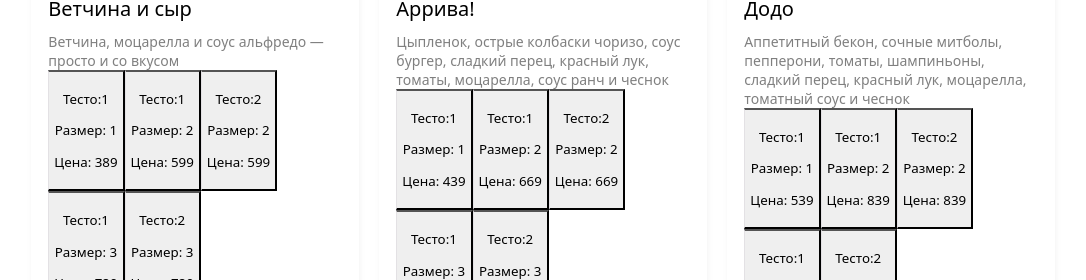
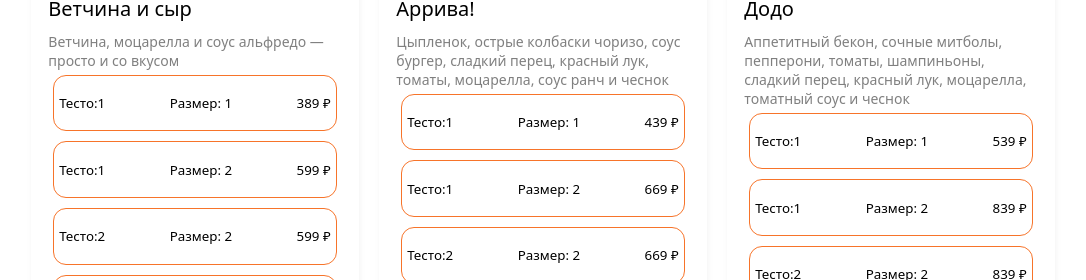
Before and after one commit to kjuliana/re-pizza, a Next.js app: page /basket in a window 1280 px wide. Shown: the part 520-800 px from the top of the page, without its empty margins (97-1183 px from the left). Built offline with nearby package versions, Linux system fonts and the light colour scheme.

Commit message:
basket with options

```diff
--- a/components/BasketItem/BasketItem.module.css
+++ b/components/BasketItem/BasketItem.module.css
@@ -30,5 +30,15 @@
 }
 
 .name {
+
+}
+
+.notes {
+    color: var(--font-main-color);
+    font-size: 14px;
+    font-weight: 400;
+}
+
+.nameWrapper {
     padding: 0 10px;
 }
--- a/components/BasketItem/BasketItem.tsx
+++ b/components/BasketItem/BasketItem.tsx
@@ -6,19 +6,25 @@
     id: string,
     image: string,
     name: string,
-    cost: number
+    cost: number,
+    shoppingItemId: string,
+    dough: number,
+    size: number
 }
 
-const BasketItem = ({id, image, name, cost}: BasketItemProps) => {
-
+const BasketItem = ({id, image, name, cost, shoppingItemId, dough, size}: BasketItemProps) => {
     return (
         <div className={styles.root}>
             <div className={styles.information}>
                 <img className={styles.image} src={image} alt={name}/>
-                <div className={styles.name}>{name}</div>
+                <div className={styles.nameWrapper}>
+                    <div className={styles.name}>{name}</div>
+                    {dough && <div className={styles.notes}> Тесто {dough}</div>}
+                    {size && <div className={styles.notes}>Размер {size}</div>}
+                </div>
             </div>
             <div className={styles.options}>
-                <ProductCounter id={id}/>
+                <ProductCounter id={id} shoppingItemId={shoppingItemId}/>
             </div>
             <span className={styles.price}>{cost} ₽</span>
         </div>
--- a/components/ProductCard/ProductCard.module.css
+++ b/components/ProductCard/ProductCard.module.css
@@ -44,10 +44,16 @@
 
 .variants {
     display: flex;
+    flex-direction: column;
     flex-wrap: wrap;
 }
 
 .variant {
-    border-left: 1px solid rgba(217, 213, 218, 0.55);
+    display: flex;
+    justify-content: space-between;
+    background: none;
+    border: 1px solid var(--accent-color);
+    border-radius: 13px;
     padding: 5px;
+    margin: 5px;
 }
--- a/components/ProductCard/ProductCard.tsx
+++ b/components/ProductCard/ProductCard.tsx
@@ -31,7 +31,7 @@
                             <button className={styles.variant} key={item.id} onClick={() => setCurrentShoppingItemId(item.id)}>
                                 <p>Тесто:{item.dough}</p>
                                 <p>Размер: {item.size}</p>
-                                <p>Цена: {item.price}</p>
+                                <p>{item.price} ₽</p>
                             </button>
                         ))}
                     </div>
--- a/components/ProductCounter/ProductCounter.tsx
+++ b/components/ProductCounter/ProductCounter.tsx
@@ -27,11 +27,11 @@
 
     return (
         <>
-            {basket[id]
+            {basket[id] && basket[id][shoppingItemId]
                 ?
                     <div className={styles.wrapper}>
                         <Button onClick={removeFromBasket}>−</Button>
-                        {basket[id]}
+                        {basket[id][shoppingItemId]}
                         <Button onClick={addToBasket}>+</Button>
                     </div>
                 :
--- a/hooks/useBasketItemCount.ts
+++ b/hooks/useBasketItemCount.ts
@@ -5,8 +5,10 @@
 
     let basketCount = 0;
 
-    for (let key in basket) {
-        basketCount += basket[key];
+    for (let productId in basket) {
+        for (let shoppingId in basket[productId]) {
+            basketCount += basket[productId][shoppingId];
+        }
     }
 
     return basketCount;
--- a/hooks/useBasketTotalCost.ts
+++ b/hooks/useBasketTotalCost.ts
@@ -8,9 +8,11 @@
 
     if (isLoading) return totalCount;
 
-    for (let id in basket) {
-        let price = data?.items.find(item => item.id === id).shoppingItems[0].price;
-        totalCount += price*basket[id];
+    for (let productId in basket) {
+        for (let shoppingItemId in basket[productId]) {
+            let price = data?.items.find(item => item.id === productId).shoppingItems.find(item => item.id === shoppingItemId).price;
+            totalCount += price*basket[productId][shoppingItemId];
+        }
     }
     return totalCount
 }
--- a/pages/basket/index.tsx
+++ b/pages/basket/index.tsx
@@ -6,7 +6,6 @@
 import CategoryList from "../../components/CategoryList/CategoryList";
 import {useBasketTotalCost} from "../../hooks/useBasketTotalCost";
 import Button from "../../components/UI/Button/Button";
-import {useGetPizzaQuery} from "../../store/pizza.api";
 import Loader from "../../components/UI/Loader/Loader";
 import {useCategories} from "../../hooks/useCategories";
 import {useProducts} from "../../hooks/useProducts";
@@ -19,28 +18,35 @@
     const productsByCategoryId = groupByCategoryId(products);
 
     const basket = useAppSelector(state => state.basket);
-    const {data, isLoading} = useGetPizzaQuery('pizza');
 
     const cost = useBasketTotalCost();
     const delivery = cost > 1000 ? 0 : 69;
     const totalCost = cost + 69;
 
-    if (isLoading) return (
+    if (!products.length) return (
         <Layout>
             <Loader/>
         </Layout>
     )
 
-    const basketItems: BasketItemProps[] = Object.entries(basket)
-        .map(([productId, count]): BasketItemProps => {
-            const item = data.items.find(item => item.id === productId);
-            return {
-                id: productId,
-                name: item.name,
-                image: item.image.url,
-                cost: count * item.shoppingItems[0].price
-            }
-        })
+    const basketItems: BasketItemProps[] = [];
+
+    for (let productId in basket) {
+        const item = products.find(item => item.id === productId);
+        for (let shoppingItemId in basket[productId]) {
+            basketItems.push(
+                {
+                    id: productId,
+                    name: item.name,
+                    image: item.image.url,
+                    shoppingItemId: shoppingItemId,
+                    cost: basket[productId][shoppingItemId] * item.shoppingItems.find(item => item.id === shoppingItemId).price,
+                    dough: item.shoppingItems.find(item => item.id === shoppingItemId).dough,
+                    size: item.shoppingItems.find(item => item.id === shoppingItemId).size
+                }
+            )
+        }
+    }
 
     if (!basketItems.length) return (
         <Layout>
@@ -56,7 +62,16 @@
                 <div className={styles.basketList}>
                     <h2>Корзина</h2>
                     {basketItems.map((item) =>
-                        <BasketItem key={item.id} id={item.id} image={item.image} name={item.name} cost={item.cost}/>
+                        <BasketItem
+                            key={item.id}
+                            id={item.id}
+                            image={item.image}
+                            shoppingItemId={item.shoppingItemId}
+                            name={item.name}
+                            cost={item.cost}
+                            dough={item.dough}
+                            size={item.size}
+                        />
                     )}
                 </div>
                 <div className={styles.orderWrapper}>
--- a/store/basket.slice.ts
+++ b/store/basket.slice.ts
@@ -12,15 +12,15 @@
     initialState,
     reducers: {
         addBasket(state, action: PayloadAction<IBasketIds>) {
-            state[action.payload.id] ??= 0;
-            state[action.payload.id] += 1;
+             if (!state[action.payload.id]) state[action.payload.id] = {};
+            state[action.payload.id][action.payload.shoppingItemId] ??= 0;
+             state[action.payload.id][action.payload.shoppingItemId] += 1
             localStorage.setItem(BASKET_KEY, JSON.stringify(state));
         },
         removeBasket(state, action: PayloadAction<IBasketIds>) {
-            // state.basket[action.payload] = state.basket[action.payload] ?? 0;
-            // state.basket[action.payload] = state.basket[action.payload] + 1 || 1;
-            state[action.payload.id] -= 1;
-            state[action.payload.id] === 0 && delete state[action.payload.id];
+            state[action.payload.id][action.payload.shoppingItemId] -= 1;
+            state[action.payload.id][action.payload.shoppingItemId] === 0 && delete state[action.payload.id][action.payload.shoppingItemId];
+            Object.keys(state[action.payload.id]).length === 0 && delete state[action.payload.id];
             localStorage.setItem(BASKET_KEY, JSON.stringify(state));
         },
         restore(state) {
```
Also changed, not shown: models/models.ts (+4 -4 lines).
